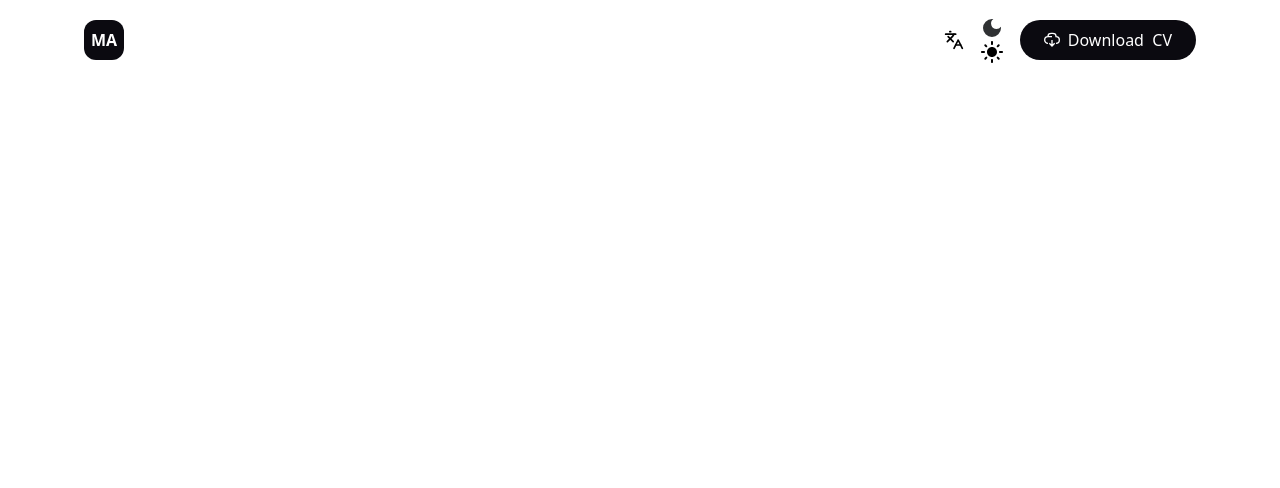
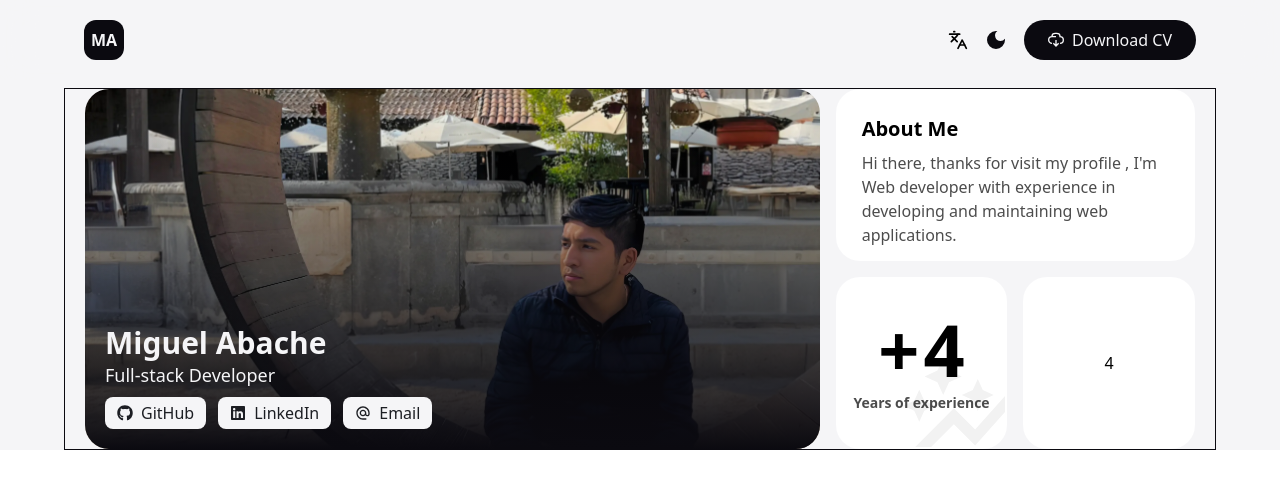
Before and after one commit to Ab4ch3/A1-Portfolio, a Vue app: page / in a window 1280 px wide. Shown: the top 488 px of the page. Built offline with nearby package versions, Linux system fonts and the light colour scheme.

Commit message:
hero - adelanto

```diff
--- a/package.json
+++ b/package.json
@@ -11,6 +11,7 @@
     "format": "prettier --write src/"
   },
   "dependencies": {
+    "@vueuse/core": "^11.1.0",
     "pinia": "^2.1.7",
     "vue": "^3.4.29",
     "vue-router": "^4.3.3"
--- a/src/components/MainHeader.vue
+++ b/src/components/MainHeader.vue
@@ -1,10 +1,10 @@
 <script setup>
-import NavHeader from '../components/NavHeader.vue'
+import NavHeader from '../components/NavHeader.vue';
 </script>
 
 <template>
   <header
-    class="w-full overflow-x-hidden h-[5rem] flex justify-center dark:bg-white bg-opacity-70 fixed top-0 left-0 z-10 backdrop-blur-lg subpixel-antialiased"
+    class="w-full overflow-x-hidden h-[5rem] flex justify-center bg-brand-gray dark:bg-brand-dark bg-opacity-70 fixed top-0 left-0 z-10 backdrop-blur-lg subpixel-antialiased"
   >
     <NavHeader />
   </header>
--- a/src/components/NavHeader.vue
+++ b/src/components/NavHeader.vue
@@ -1,33 +1,46 @@
 <script setup>
-import IconDarkMode from './icons/IconDarkMode.vue'
-import IconDownload from './icons/IconDownload.vue'
-import IconLigthMode from './icons/IconLightMode.vue'
-import IconTranslate from './icons/IconTranslate.vue'
+import { useDark, useToggle } from '@vueuse/core';
+import IconDarkMode from './icons/IconDarkMode.vue';
+import IconDownload from './icons/IconDownload.vue';
+import IconLigthMode from './icons/IconLightMode.vue';
+import IconTranslate from './icons/IconTranslate.vue';
+
+const isDark = useDark();
+const toggleDark = useToggle(isDark);
 </script>
 
 <template>
-  <nav class="w-full h-full flex items-center justify-between py-1 px-5 max-w-5xl xl:max-w-6xl">
-    <div class="w-7 h-7 bg-brand-dark flex items-center justify-center p-5 rounded-xl">
-      <span class="text-white font-semibold text-base">MA</span>
+  <nav
+    class="w-full h-full flex items-center justify-between py-1 px-5 max-w-5xl xl:max-w-6xl bg-brand-gray dark:bg-brand-dark"
+  >
+    <div
+      class="w-7 h-7 bg-brand-dark dark:bg-brand-gray flex items-center justify-center p-5 rounded-xl"
+    >
+      <span
+        class="text-brand-gray font-semibold dark:text-brand-dark dark:font-semibold dark:text-base"
+        >MA</span
+      >
     </div>
     <div class="flex items-center gap-4">
-      <button title="translate" class="text-xl">
+      <!-- TODO :: Realizar lo del cambio de idioma -->
+      <button title="translate" class="text-xl dark:text-brand-gray">
         <IconTranslate />
       </button>
-      <!-- TODO :: Cambia dependiendo del tema y el title -->
-      <button title="Switch to dark Mode">
-        <IconDarkMode />
-        <IconLigthMode />
+      <button title="Switch to dark Mode" @click="toggleDark()">
+        <IconDarkMode v-if="!isDark" class="text-brand-dark" />
+        <IconLigthMode v-if="isDark" class="text-yellow-500" />
       </button>
       <a
-        class="w-auto h-7 px-4 font-medium flex items-center gap-2 bg-brand-dark text-white rounded-3xl lg:h-10 lg:px-6 cursor-pointer active:scale-[1.1] transition-transform duration-300"
+        class="w-auto h-7 px-4 font-medium flex items-center gap-2 bg-brand-dark dark:bg-brand-gray text-brand-gray dark:text-brand-dark rounded-3xl lg:h-10 lg:px-6 cursor-pointer active:scale-[1.1] transition-transform duration-300"
         href="/CV-Eng.pdf"
         download="MiguelAbache_CV"
         target="_blank"
       >
         <IconDownload />
         <div class="flex items-center">
-          <span class="hidden lg:flex"> Download {{ '&nbsp;' }}</span>
+          <span class="hidden lg:flex text-brand-gray dark:text-brand-dark">
+            Download{{ '&nbsp;' }}</span
+          >
           <span>CV</span>
         </div>
       </a>
--- /dev/null
+++ b/src/components/icons/IconEmail.vue
@@ -0,0 +1,16 @@
+<template>
+  <svg
+    stroke="currentColor"
+    fill="currentColor"
+    stroke-width="0"
+    viewBox="0 0 24 24"
+    height="1em"
+    width="1em"
+    xmlns="http://www.w3.org/2000/svg"
+  >
+    <path fill="none" d="M0 0h24v24H0z"></path>
+    <path
+      d="M12 2C6.48 2 2 6.48 2 12s4.48 10 10 10h5v-2h-5c-4.34 0-8-3.66-8-8s3.66-8 8-8 8 3.66 8 8v1.43c0 .79-.71 1.57-1.5 1.57s-1.5-.78-1.5-1.57V12c0-2.76-2.24-5-5-5s-5 2.24-5 5 2.24 5 5 5c1.38 0 2.64-.56 3.54-1.47.65.89 1.77 1.47 2.96 1.47 1.97 0 3.5-1.6 3.5-3.57V12c0-5.52-4.48-10-10-10zm0 13c-1.66 0-3-1.34-3-3s1.34-3 3-3 3 1.34 3 3-1.34 3-3 3z"
+    ></path>
+  </svg>
+</template>
--- /dev/null
+++ b/src/components/icons/IconGitHub.vue
@@ -0,0 +1,15 @@
+<template>
+  <svg
+    stroke="currentColor"
+    fill="currentColor"
+    stroke-width="0"
+    viewBox="0 0 496 512"
+    height="1em"
+    width="1em"
+    xmlns="http://www.w3.org/2000/svg"
+  >
+    <path
+      d="M165.9 397.4c0 2-2.3 3.6-5.2 3.6-3.3.3-5.6-1.3-5.6-3.6 0-2 2.3-3.6 5.2-3.6 3-.3 5.6 1.3 5.6 3.6zm-31.1-4.5c-.7 2 1.3 4.3 4.3 4.9 2.6 1 5.6 0 6.2-2s-1.3-4.3-4.3-5.2c-2.6-.7-5.5.3-6.2 2.3zm44.2-1.7c-2.9.7-4.9 2.6-4.6 4.9.3 2 2.9 3.3 5.9 2.6 2.9-.7 4.9-2.6 4.6-4.6-.3-1.9-3-3.2-5.9-2.9zM244.8 8C106.1 8 0 113.3 0 252c0 110.9 69.8 205.8 169.5 239.2 12.8 2.3 17.3-5.6 17.3-12.1 0-6.2-.3-40.4-.3-61.4 0 0-70 15-84.7-29.8 0 0-11.4-29.1-27.8-36.6 0 0-22.9-15.7 1.6-15.4 0 0 24.9 2 38.6 25.8 21.9 38.6 58.6 27.5 72.9 20.9 2.3-16 8.8-27.1 16-33.7-55.9-6.2-112.3-14.3-112.3-110.5 0-27.5 7.6-41.3 23.6-58.9-2.6-6.5-11.1-33.3 2.6-67.9 20.9-6.5 69 27 69 27 20-5.6 41.5-8.5 62.8-8.5s42.8 2.9 62.8 8.5c0 0 48.1-33.6 69-27 13.7 34.7 5.2 61.4 2.6 67.9 16 17.7 25.8 31.5 25.8 58.9 0 96.5-58.9 104.2-114.8 110.5 9.2 7.9 17 22.9 17 46.4 0 33.7-.3 75.4-.3 83.6 0 6.5 4.6 14.4 17.3 12.1C428.2 457.8 496 362.9 496 252 496 113.3 383.5 8 244.8 8zM97.2 352.9c-1.3 1-1 3.3.7 5.2 1.6 1.6 3.9 2.3 5.2 1 1.3-1 1-3.3-.7-5.2-1.6-1.6-3.9-2.3-5.2-1zm-10.8-8.1c-.7 1.3.3 2.9 2.3 3.9 1.6 1 3.6.7 4.3-.7.7-1.3-.3-2.9-2.3-3.9-2-.6-3.6-.3-4.3.7zm32.4 35.6c-1.6 1.3-1 4.3 1.3 6.2 2.3 2.3 5.2 2.6 6.5 1 1.3-1.3.7-4.3-1.3-6.2-2.2-2.3-5.2-2.6-6.5-1zm-11.4-14.7c-1.6 1-1.6 3.6 0 5.9 1.6 2.3 4.3 3.3 5.6 2.3 1.6-1.3 1.6-3.9 0-6.2-1.4-2.3-4-3.3-5.6-2z"
+    ></path>
+  </svg>
+</template>
--- /dev/null
+++ b/src/components/icons/IconLinkedIn.vue
@@ -0,0 +1,15 @@
+<template>
+  <svg
+    stroke="currentColor"
+    fill="currentColor"
+    stroke-width="0"
+    viewBox="0 0 448 512"
+    height="1em"
+    width="1em"
+    xmlns="http://www.w3.org/2000/svg"
+  >
+    <path
+      d="M416 32H31.9C14.3 32 0 46.5 0 64.3v383.4C0 465.5 14.3 480 31.9 480H416c17.6 0 32-14.5 32-32.3V64.3c0-17.8-14.4-32.3-32-32.3zM135.4 416H69V202.2h66.5V416zm-33.2-243c-21.3 0-38.5-17.3-38.5-38.5S80.9 96 102.2 96c21.2 0 38.5 17.3 38.5 38.5 0 21.3-17.2 38.5-38.5 38.5zm282.1 243h-66.4V312c0-24.8-.5-56.7-34.5-56.7-34.6 0-39.9 27-39.9 54.9V416h-66.4V202.2h63.7v29.2h.9c8.9-16.8 30.6-34.5 62.9-34.5 67.2 0 79.7 44.3 79.7 101.9V416z"
+    ></path>
+  </svg>
+</template>
--- a/src/views/HomeView.vue
+++ b/src/views/HomeView.vue
@@ -1,9 +1,111 @@
 <script setup>
-import MainHeader from '../components/MainHeader.vue'
+import IconEmail from '@/components/icons/IconEmail.vue';
+import IconGitHub from '@/components/icons/IconGitHub.vue';
+import IconLinkedIn from '@/components/icons/IconLinkedIn.vue';
+import MainHeader from '../components/MainHeader.vue';
 </script>
 
 <template>
-  <main>
+  <div
+    class="w-full bg-brand-gray select-none subpixel-antialiased dark:bg-brand-dark flex flex-col items-center scroll-smooth gap-5 lg:gap-10 mb-10"
+  >
     <MainHeader />
-  </main>
+    <main
+      class="w-full flex flex-col gap-10 items-center max-w-5xl px-5 xl:max-w-6xl mt-[5.5rem] border border-brand-dark"
+    >
+      <section class="w-full grid auto-rows-[172px] grid-cols-6 gap-4">
+        <div
+          class="row-span-2 col-span-6 rounded-3xl bg-white relative flex flex-col overflow-hidden gap-10 justify-end p-6 dark:bg-brand-gray2 xl:col-span-4 lg:items-end sm:flex-row lg:p-10"
+        >
+          <div>
+            <!-- IDEA :: PROBAR LUEGO EL GRANDIENTE  -->
+            <div
+              class="absolute bg-gradient-to-t from-brand-dark to-transparent top-10 left-0 bottom-0 right-0 z-[2]"
+            ></div>
+            <img
+              class="absolute w-full h-full object-cover left-0 top-0"
+              src="@/assets//portada.webp"
+              title="portolio picture"
+              alt="portolio picture"
+            />
+            <div
+              class="w-full flex flex-col z-[2] absolute left-0 bottom-0 leading-4 p-5 text-brand-gray"
+            >
+              <span class="text-3xl font-bold leading-7">Miguel Abache</span>
+              <span class="text-lg font-medium leading-9">Full-stack Developer</span>
+              <div class="flex flex-wrap items-center gap-2 mt-1 lg:gap-3">
+                <a
+                  href="https://github.com/Ab4ch3"
+                  target="_blank"
+                  title="GitHub"
+                  class="flex items-center font-medium bg-brand-gray px-3 py-2 rounded-lg text-brand-gray2 gap-2 active:scale-[1.1] transition-transform duration-300"
+                >
+                  <IconGitHub />
+                  <span>GitHub</span>
+                </a>
+                <a
+                  href="https://www.linkedin.com/in/miguelabache/"
+                  target="_blank"
+                  title="LinkedIn"
+                  class="flex items-center font-medium bg-brand-gray px-3 py-2 rounded-lg text-brand-gray2 gap-2 active:scale-[1.1] transition-transform duration-300"
+                >
+                  <IconLinkedIn />
+                  <span>LinkedIn</span>
+                </a>
+                <a
+                  href="mailto:miiguel.abache@gmail.com"
+                  target="_blank"
+                  title="Email"
+                  class="flex items-center font-medium bg-brand-gray px-3 py-2 rounded-lg text-brand-gray2 gap-2 active:scale-[1.1] transition-transform duration-300"
+                >
+                  <IconEmail />
+                  <span>Email</span>
+                </a>
+              </div>
+            </div>
+          </div>
+        </div>
+        <div
+          class="row-span-1 col-span-6 rounded-3xl bg-white relative flex flex-col overflow-hidden border-2 border-transparent gap-2 p-7 dark:bg-brand-gray2 lg:p-6 xl:col-span-2"
+        >
+          <h2 class="text-xl font-bold z-[1] dark:text-brand-gray">About Me</h2>
+          <p class="text-base w-full z-[1] opacity-70 dark:text-brand-gray">
+            Hi there, thanks for visit my profile , I'm Web developer with experience in developing
+            and maintaining web applications.
+          </p>
+        </div>
+        <div
+          class="row-span-1 col-span-3 rounded-3xl bg-white relative flex flex-col overflow-hidden border-2 border-transparent gap-2 items-center justify-center dark:bg-brand-gray2 xl:col-span-1"
+        >
+          <p class="text-7xl z-[1] font-bold flex items-center gap-1 dark:text-brand-gray">
+            <span>+</span>
+            <span>4</span>
+          </p>
+          <p class="text-sm font-semibold max-w-fit opacity-70 z-[1] dark:text-brand-gray">
+            Years of experience
+          </p>
+          <svg
+            stroke="currentColor"
+            fill="currentColor"
+            stroke-width="0"
+            viewBox="0 0 24 24"
+            class="w-full h-full absolute -right-10 -bottom-12 opacity-5 dark:opacity-[0.02] dark:text-brand-gray p-5 z-[0]"
+            height="1em"
+            width="1em"
+            xmlns="http://www.w3.org/2000/svg"
+          >
+            <path fill="none" d="M0 0h24v24H0z"></path>
+            <path
+              d="M14.06 9.94 12 9l2.06-.94L15 6l.94 2.06L18 9l-2.06.94L15 12l-.94-2.06zM4 14l.94-2.06L7 11l-2.06-.94L4 8l-.94 2.06L1 11l2.06.94L4 14zm4.5-5 1.09-2.41L12 5.5 9.59 4.41 8.5 2 7.41 4.41 5 5.5l2.41 1.09L8.5 9zm-4 11.5 6-6.01 4 4L23 8.93l-1.41-1.41-7.09 7.97-4-4L3 19l1.5 1.5z"
+            ></path>
+          </svg>
+        </div>
+        <div
+          class="row-span-1 col-span-3 rounded-3xl bg-white dark:bg-brand-gray overflow-hidden border-2 border-transparent xl:col-span-1 flex items-center justify-center relative"
+        >
+          4
+        </div>
+      </section>
+    </main>
+  </div>
 </template>
--- a/tailwind.config.js
+++ b/tailwind.config.js
@@ -1,12 +1,15 @@
 /** @type {import('tailwindcss').Config} */
 export default {
+  darkMode: 'class',
   content: ['./index.html', './src/**/*.{vue,js,ts,jsx,tsx}'],
   theme: {
     extend: {
       colors: {
-        'brand-dark': '#0b0a10'
+        'brand-dark': '#0b0a10',
+        'brand-gray': '#F5F5F7',
+        'brand-gray2': '#1C1E23'
       }
     }
   },
   plugins: []
-}
+};
```
Also changed, not shown: .prettierrc.json, src/assets/portada.webp (added), 1 other file (tests, documents, lock files or other folders).
